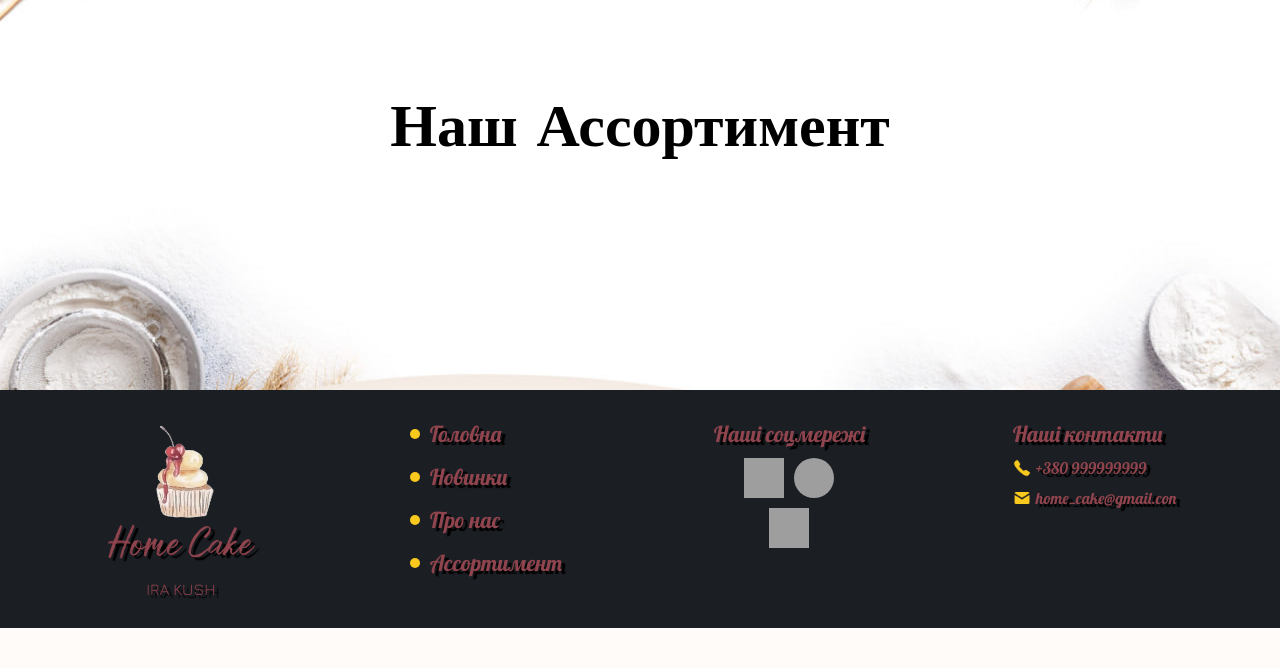
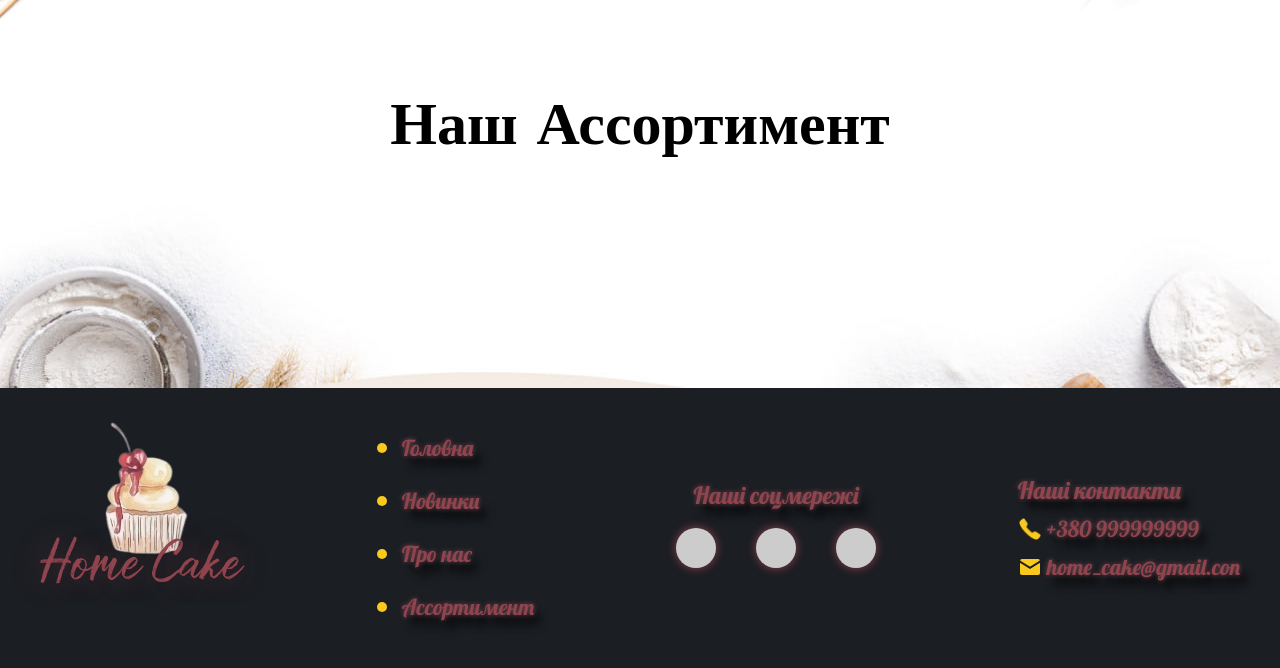
Before and after one commit to Nazar-Zozulya/HOME_CAKE, a Django app: page / in a window 1280 px wide. Shown: the part 2276-2944 px from the top of the page. Before the commit the page ends 2904 px from the top, so only its background shows below. Run offline with Django 5.2, Linux system fonts and the light colour scheme; data that the repository does not hold is empty; grey boxes are pictures that could not be loaded.

Commit message:
Заверстил хедер и футер

```diff
--- a/HOME_CAKE/mainapp/static/main_app/css/base.css
+++ b/HOME_CAKE/mainapp/static/main_app/css/base.css
@@ -68,60 +73,101 @@ header{
     transition: all 300;
 }
 
-.navigation-part button:hover{
+.nav-buttons button:hover{
     text-shadow: 0px 0px 30px rgba(255, 255, 255, 0.9);
     color: #BB5F6B;
     /* font-size: 29px; */
 }
 
-.header-main{
+/* .header-main{
     color: #90444E;
     text-decoration: none;
     font-size: 24px;
     font-family: "Lobster";
     text-shadow: 4px 3px 30px rgba(0, 0, 0, 0.263);
+} */
+
+.logo{
+    display: flex;
+    justify-content: center;
+    /* padding-bottom: 10%; */
+    align-items: center;
+    flex-direction: column;
+    /* padding-top: 2%; */
+    margin-bottom: 20px;
 }
 
-.logo{
-    height: 90%;
-    width: 100%;
-    display: flex;
-    justify-content: center;
-    padding-bottom: 10%;
-    align-items: center;
-    flex-direction: column;
-    padding-top: 2%;
-}
-
-.image-name-logo{
+.main-logo{
     display: flex;
     justify-content: center;
     align-items: center;
     flex-direction: column;
-    gap: 1 -20px;
+    /* Frame 3 */
+
+
 
 }
 
-.image-name-logo img{
-    width: 200px;
+.main-logo img{
+    width: 180px;
+    margin: -55px 0px;
     vertical-align: center;
     text-shadow: 0px 0px 30px rgba(255, 255, 255, 0.1);
 }
 
-.image-name-logo p {
+.main-logo p {
     font-size: 96px;
     color: #90444E;
     font-family: "Muthea";
     text-shadow: 0px 0px 30px rgba(255, 135, 151, 0.4);
 }
 
+.social-media{
+    display: flex;
+    flex-direction: row;
+    align-items: center;
+    justify-content: center;
+    margin-bottom: 20px;
+    gap: 25px;
+}
+
+.links{
+    display: flex;
+    align-items: center;
+    justify-content: center;
+    height: 55px;
+    width: 55px;
+}
+
+.link{
+    width: 40px;
+    height: 40px;
+    background-color: rgb(204, 204, 204);
+    border-radius: 100px;
+    box-shadow: 0px 0px 10px #90444E;
+    cursor: pointer;
+}
+.link:hover{
+    width: 50px;
+    height: 50px;
+    box-shadow: 0px 0px 15px #B4616C;
+}
+
+.text-logo{
+    display: flex;
+    justify-content: center;
+    align-items: center;
+    flex-direction: column;
+}
+
 .text-logo p{
     font-size: 40px;
     color: #90444E;
     font-family: "Jura";
-    text-shadow: 4px 3px 1px rgb(9, 9, 9);
+    text-shadow: 0px 0px 30px rgba(255, 135, 151, 0.4);
+    /* text-shadow: 4px 3px 1px rgb(9, 9, 9); */
 }
-
+/* header */
 .circle{
     width: 10px;
     height: 10px;
@@ -129,13 +175,16 @@ header{
     border-radius: 50px;
 }
 
+/* footer */
+
 footer{
     display: flex;
     justify-content: space-between;
-    align-items: start;
+    align-items: center;
     background: #1B1E23;
-    height: auto;
-    padding: 30px;
+    padding: 40px;
+
+    height: 200px;
 }
 
 .logo-footer{
@@ -146,114 +195,81 @@ footer{
 }
 
 .logo-footer img{
-    width: 70px;
+    width: 100px;
+    margin: -27px 0px;
 }
 
-.logo-1-footer{
-    font-size: 36px;
+.logo-footer p{
+    font-family: 'Muthea';
+    font-size: 50px;
+    text-align: center;
+
     color: #90444E;
-    font-family: "Muthea";
-    text-shadow: 4px 3px 1px rgb(0, 0, 0);
+
+    text-shadow: 0px 0px 30px rgba(144, 68, 78, 0.4);
 }
 
-.logo-2-footer{
-    font-size: 16px;
-    color: #90444E;
-    font-family: "Jura";
-    text-shadow: 4px 3px 1px rgb(0, 0, 0);
-}
-
-.footer-560{
-    display: flex;
-    justify-content: space-around;
-    align-items: start;
-    width: 50%;
-    flex-direction: row;
-}
-.footer-1part{
-    display: flex;
-    justify-content: space-around;
-    align-items: start;
-    width: 50%;
-    flex-direction: row;
-}
-
-.navigation-footer{
+.nav-footer{
     display: flex;
     align-items: start;
-    gap: 15px;
+    gap: 25px;
     justify-content: center;
     flex-direction: column;
 }
 
-.nav-footer{
+.nav-footer-button{
     display: flex;
     justify-content: start;
     align-items: center;
-    gap: 10px;
+    flex-direction: row;
+    gap: 15px;
     text-shadow: 4px 3px 1px rgb(23, 23, 23);
 }
 
-.nav-footer a{
+.nav-footer-button a{
     color: #90444E;
     text-decoration: none;
     text-shadow: 4px 3px 1px rgb(0, 0, 0);
     font-size: 22px;
     font-family: "Lobster";
+
+    text-shadow: 0px 0px 5px rgba(255, 135, 151, 0.4), 7px 10px 8.2px rgba(0, 0, 0, 0.8);
+}
+
+.nav-footer-button a:hover{
+    color: #BB5F6B;
+    text-shadow: 0px 0px 10px rgba(255, 255, 255, 0.4), 7px 10px 8.2px rgba(0, 0, 0, 0.8);
 }
 
 .footer-title{
+    font-family: 'Lobster';
+    font-size: 24px;
+
+
     color: #90444E;
-    text-decoration: none;
-    font-size: 22px;
-    font-family: "Lobster";
-    text-shadow: 4px 3px 1px rgb(0, 0, 0);
+
+    text-shadow: 0px 0px 5px rgba(255, 135, 151, 0.4), 7px 10px 8.2px rgba(0, 0, 0, 0.8);
 }
 
 .media-footer{
     display: flex;
-    justify-content: start;
+    justify-content: center;
     align-items: center;
     flex-direction: column;
     gap: 10px;
 }
 
-.social-media{
+.social-media-footer{
     display: flex;
+    flex-direction: row;
+    align-items: center;
     justify-content: center;
-    align-items: center;
-    flex-direction: row;
-    gap: 10px;
-}
-
-
-.social-media-img{
-    width: 40px;
-    height: 40px;
-}
-
-.telegram{
-    background: url('https://upload.wikimedia.org/wikipedia/commons/5/5c/Telegram_Messenger.png');
-    background-size: 40px;
-    background-position: center;
-}
-
-.instagram{
-    background: url('https://upload.wikimedia.org/wikipedia/commons/thumb/a/a5/Instagram_icon.png/1200px-Instagram_icon.png');
-    background-size: 40px;
-    background-position: center;
-    border-radius: 100px;
-}
-
-.facebook{
-    background: url('https://upload.wikimedia.org/wikipedia/commons/6/6c/Facebook_Logo_2023.png');
-    background-size: 40px;
-    background-position: center;
+    gap: 25px;
 }
 
 .contacts-footer{
     display: flex;
-    justify-content: start;
+    justify-content: center;
     align-items: start;
     flex-direction: column;
     gap: 10px;
@@ -267,15 +283,26 @@ footer{
     gap: 5px;
 }
 
-.us-contact p {
-    color: #90444E;
-    text-decoration: none;
-    text-shadow: 4px 3px 1px rgb(0, 0, 0);
-    font-size: 16px;
-    font-family: "Lobster";
+.us-contact img{
+    width: 24px;
+    height: 24px;
 }
 
-.telephone{
+.us-contact p {
+    font-family: 'Lobster';
+    font-size: 22px;
+
+    color: #90444E;
+
+    text-shadow: 0px 0px 5px rgba(255, 135, 151, 0.4), 7px 10px 8.2px rgba(0, 0, 0, 0.8);
+}
+
+.us-contact p:hover{
+    color: #BB5F6B;
+    text-shadow: 0px 0px 10px rgba(255, 255, 255, 0.4), 7px 10px 8.2px rgba(0, 0, 0, 0.8);
+}
+
+/* .telephone{
     width: 18px;
     height: 18px;
     background: url('../img/telephone.png');
--- a/HOME_CAKE/mainapp/templates/main_app/base.html
+++ b/HOME_CAKE/mainapp/templates/main_app/base.html
@@ -19,29 +19,36 @@
 <body>
     <header>
         <!-- <img class="bg-header" src="{% static 'main_app/img/bg-header.jpg' %}" alt="123"> -->
-        <div class="navigation">
-            <div class="navigation-part">
+        <div class="nav-bar">
+            <div class="nav-buttons">
                 <button id="headerMain" >Головна</button>
                 <button id="headerNews">Новинки</button>
                 <button id="headerAboutUs">Про нас</button>
                 <button id="headerAssortment">Ассортимент</button>
             </div>
-            <div class="navigation-part">
+            <div class="buy-buttons nav-buttons">
                 <button id="headerSelfOrder">Замовити своє</button>
                 <button id="headerCart">Кошик</button>
             </div>
         </div>
         <div class="logo">
-            <div class="image-name-logo">
+            <div class="main-logo">
                 <img src="{% static 'main_app/img/logo.png' %}" alt="">
                 <p>Home Cake</p>
             </div>
-            <div class="all-links-logo">
-                <div class="links-in-media-logo">
-                    <div class="link-div">
-                        <div class="link">
-
+            <div class="second-logo">
+                <div class="social-media">
+                    <div class="links">
+                        <a href="https://developer.mozilla.org/ru/docs/Web/CSS/CSS_box_alignment" class="link">
+                        </a>
                     </div>
+                    <div class="links">
+                        <a href="https://developer.mozilla.org/ru/docs/Web/CSS/CSS_box_alignment" class="link">
+                        </a>
+                    </div>
+                    <div class="links">
+                        <a href="https://developer.mozilla.org/ru/docs/Web/CSS/CSS_box_alignment" class="link">
+                        </a>
                     </div>
                 </div>
                 <div class="text-logo">
@@ -58,55 +65,57 @@
         {% endblock %}
     </main>
     <footer>
-        <div class="footer-1part">
         <div class="logo-footer">
             <img src="{% static 'main_app/img/logo.png' %}" alt="">
-                <p class="logo-1-footer">Home Cake</p>
-                <p class="logo-2-footer">IRA KUSH</p>
+            <p>Home Cake</p>
         </div>
-            <div class="navigation-footer">
+
         <div class="nav-footer">
+            <div class="nav-footer-button">
                 <div class="circle"></div>
                 <a href="#">Головна</a>
             </div>
-                <div class="nav-footer">
+            <div class="nav-footer-button">
                 <div class="circle"></div>
                 <a href="#">Новинки</a>
             </div>
-                <div class="nav-footer">
+            <div class="nav-footer-button">
                 <div class="circle"></div>
                 <a href="#">Про нас</a>
             </div>
-                <div class="nav-footer">
+            <div class="nav-footer-button">
                 <div class="circle"></div>
                 <a href="#">Ассортимент</a>
             </div>
         </div>
-        </div>
-        <div class="footer-560">
+
         <div class="media-footer">
             <p class="footer-title">Наші соцмережі</p>
-                <div class="social-media">
-                    <div class="social-media-img telegram"></div>
-                    <div class="social-media-img instagram"></div>
+            <div class="social-media-footer">
+                <div class="links">
+                    <a href="https://developer.mozilla.org/ru/docs/Web/CSS/CSS_box_alignment" class="link">
+                    </a>
                 </div>
-                <div class="social-media">
-                    <div class="social-media-img facebook"></div>
+                <div class="links">
+                    <a href="https://developer.mozilla.org/ru/docs/Web/CSS/CSS_box_alignment" class="link">
+                    </a>
+                </div>
+                <div class="links">
+                    <a href="https://developer.mozilla.org/ru/docs/Web/CSS/CSS_box_alignment" class="link">
+                    </a>
+                </div>
             </div>
         </div>
 
         <div class="contacts-footer">
             <p class="footer-title">Наші контакти</p>
             <div class="us-contact">
-                    <div class="telephone">
-                    </div>
+                <img src="{% static 'main_app/img/telephone.png' %}" alt="">
                 <p>+380 999999999</p>
             </div>
             <div class="us-contact">
-                    <div class="mail">
-                    </div>
+                <img src="{% static 'main_app/img/mail.png' %}" alt="">
                 <p>home_cake@gmail.con</p>
-                </div>
             </div>
         </div>
     </footer>
```
Also changed, not shown: other parts of HOME_CAKE/mainapp/static/main_app/css/base.css (+25 -35 lines), HOME_CAKE/mainapp/static/main_app/img/bg-header.png, HOME_CAKE/mainapp/static/main_app/img/logo.png. Lines whose indentation alone changed are shown as unchanged.
